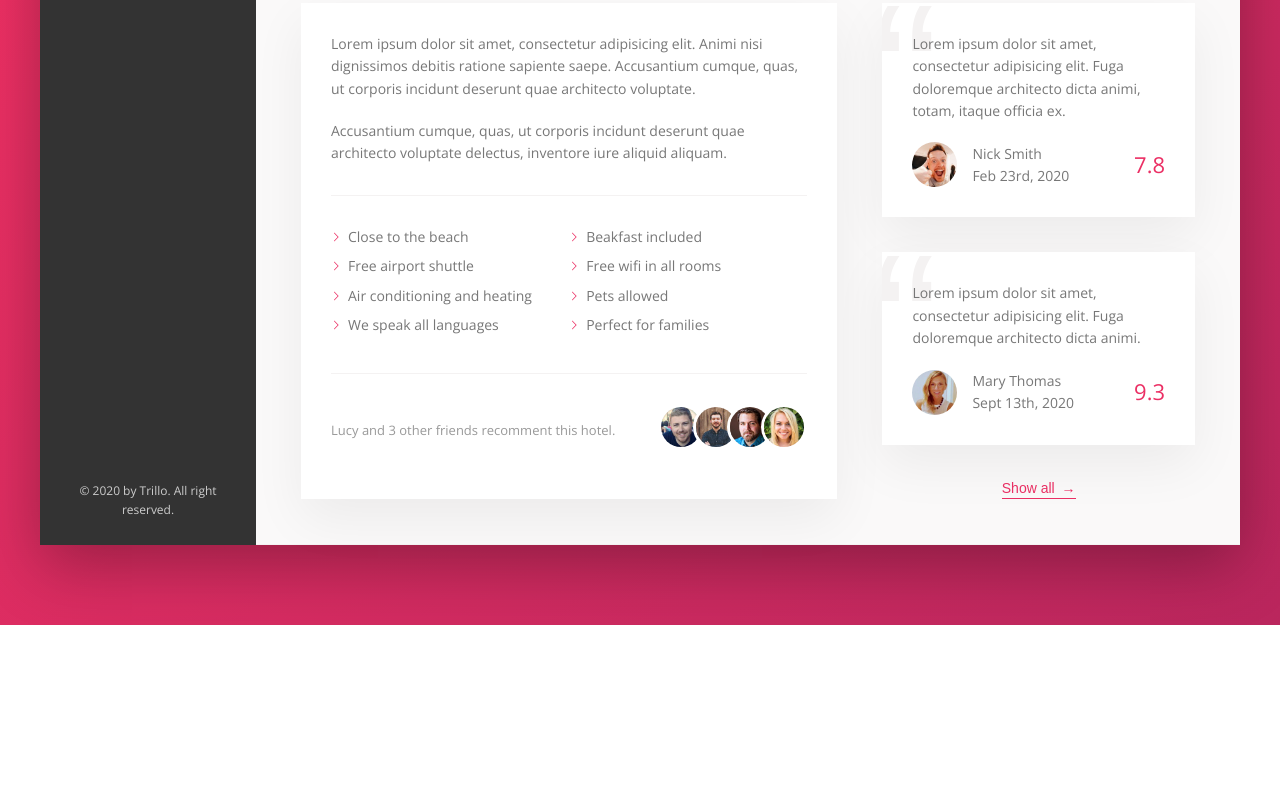
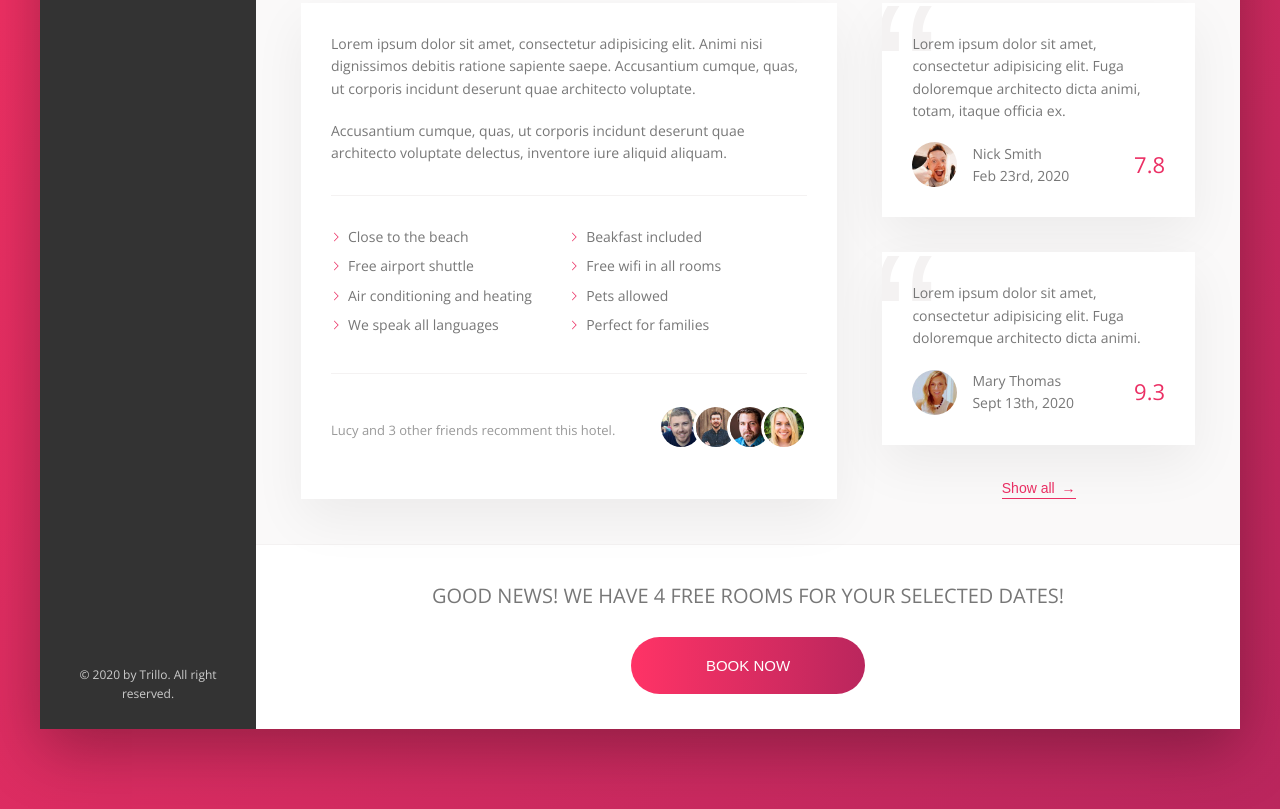
Before and after one commit to rosswilson2306/Trillo, a website: page index.html in a window 1280 px wide. Shown: the part 669-1478 px from the top of the page. Before the commit the page ends 1294 px from the top, so only its background shows below. Drawn offline with nearby package versions, Linux system fonts and the light colour scheme.

Commit message:
Added CTA

```diff
--- a/index.html
+++ b/index.html
@@ -213,7 +213,20 @@
 
                 <button class="btn-inline">Show all <span>&rarr;</span></button>
             </div>
+
+
+
           </div>
+
+            <div class="cta">
+                <h2 class="cta__book-now">
+                    Good news! We have 4 free rooms for your selected dates!
+                </h2>
+                <button class="btn">
+                    <span class="btn__visible">Book now</span>
+                    <span class="btn__invisible">Only 4 rooms left</span>
+                </button>
+            </div>
 
         </main>
       </div>
--- a/sass/_components.scss
+++ b/sass/_components.scss
@@ -458,3 +458,70 @@
         z-index: 1;
     }
 }
+
+
+////////////////////////////////////
+// CALL TO ACTION
+.cta {
+    padding: 3.5rem 0;
+    text-align: center;
+
+    &__book-now {
+        font-size: 2rem;
+        font-weight: 300;
+        text-transform: uppercase;
+        margin-bottom: 2.5rem;
+    }
+}
+
+
+////////////////////////////////////
+// CALL TO ACTION - BUTTON
+.btn {
+    font-size: 1.5rem;
+    font-weight: 300;
+    text-transform: uppercase;
+    border-radius: 100px;
+    border: none;
+    background-image: linear-gradient(to right, var(--color-primary-light), var(--color-primary-dark));
+    color: #fff;
+    position: relative;
+    overflow: hidden;
+    cursor: pointer;
+
+    & > * {
+        display: inline-block;
+        height: 100%;
+        width: 100%;
+        transition: all .2s;
+    }
+
+    &__visible {
+        padding: 2rem 7.5rem;
+    }
+
+    &__invisible {
+        position: absolute;
+        padding: 2rem 0;
+        left: 0;
+        top: -100%;
+    }
+
+    &:hover {
+        background-image: linear-gradient(to left, var(--color-primary-light), var(--color-primary-dark));
+    }
+
+    &:hover &__visible {
+        transform: translateY(100%);
+
+    }
+
+    &:hover &__invisible {
+        top: 0;
+    }
+
+    &:focus {
+        outline: none;
+        animation: pulsate 1s infinite;
+    }
+}
```
Also changed, not shown: css/style.css.
